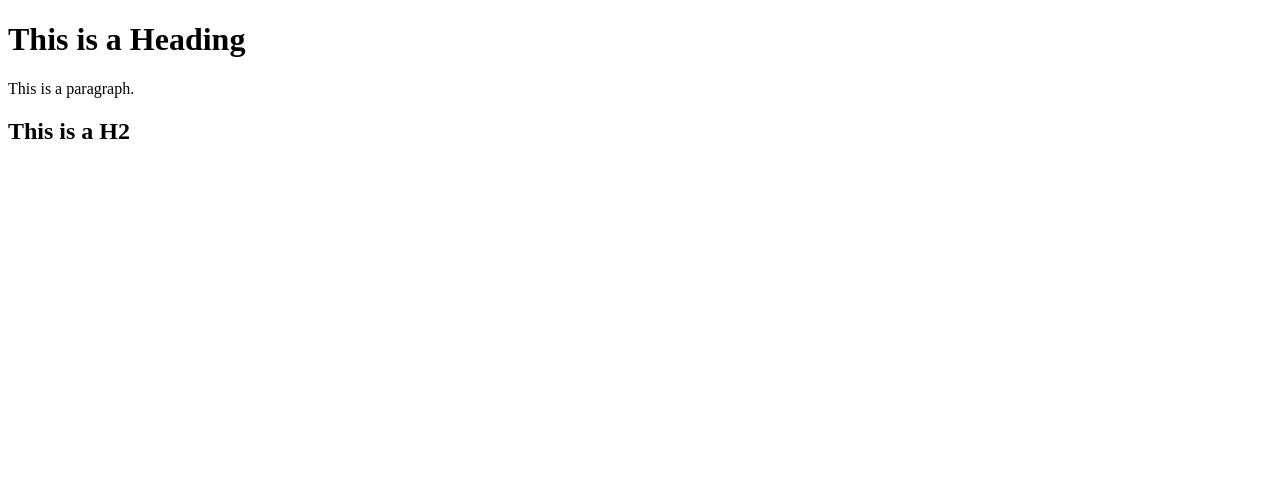
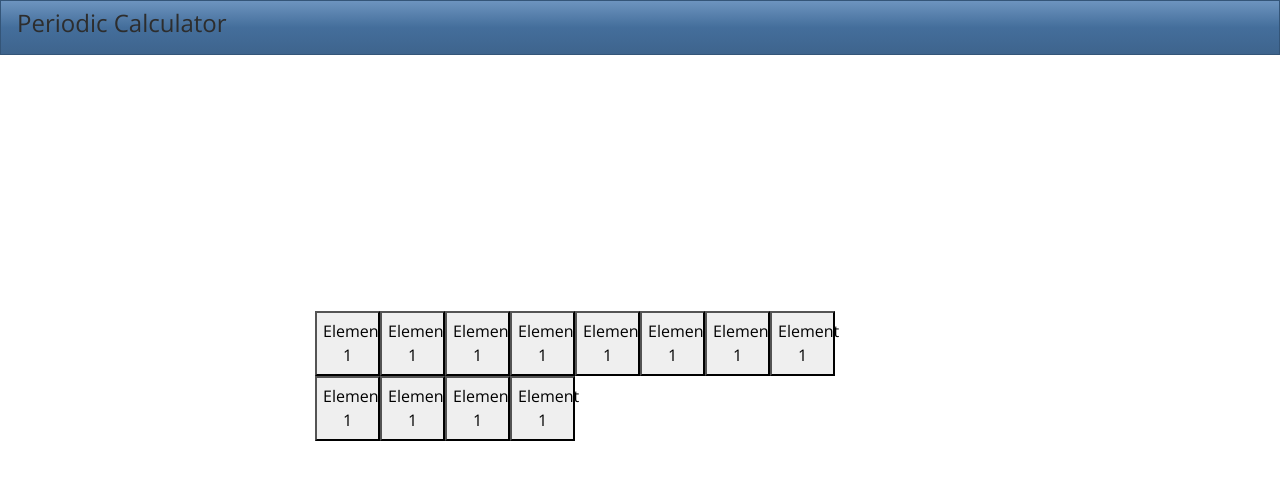
Before and after one commit to irtimus/PeriodicCalc, a plain HTML site: page Index.html in a window 1280 px wide. Drawn offline with nearby package versions, Linux system fonts and the light colour scheme.

Commit message:
Start of PeriodicTable

```diff
--- a/Index.html
+++ b/Index.html
@@ -2,13 +2,58 @@
 <!DOCTYPE html>
 <html>
 <head>
-<link rel="stylesheet" type="text/css" href="mystyle.css">
+<link rel="stylesheet" type="text/css" href="bootstrap.min.css">
+<link rel="stylesheet" type="text/css" href="myStyle.css">
 <title>Periodic Calculator</title>
 </head>
 <body>
+<nav class="navbar navbar-dark bg-primary">
+  <h4> Periodic Calculator <h4>
+</nav>
 
-<h1>This is a Heading</h1>
-<p>This is a paragraph.</p>
-<h2> This is a H2 </h2>
+<div class="body">
+    <div class="PeriodicTable">
+        <div class="row">
+            <div class = "element-container">
+                <button class="element"> Element 1</button>
+            </div>
+            <div class = "element-container">
+                <button class="element"> Element 1</button>
+            </div>
+            <div class = "element-container">
+                <button class="element"> Element 1</button>
+            </div>
+            <div class = "element-container">
+                <button class="element"> Element 1</button>
+            </div>
+            <div class = "element-container">
+                <button class="element"> Element 1</button>
+            </div>
+            <div class = "element-container">
+                <button class="element"> Element 1</button>
+            </div>
+            <div class = "element-container">
+                <button class="element"> Element 1</button>
+            </div>
+            <div class = "element-container">
+                <button class="element"> Element 1</button>
+            </div>
+        </div>
+        <div class="row">
+            <div class = "element-container">
+                <button class="element"> Element 1</button>
+            </div>
+            <div class = "element-container">
+                <button class="element"> Element 1</button>
+            </div>
+             <div class = "element-container">
+                <button class="element"> Element 1</button>
+            </div>
+            <div class = "element-container">
+                <button class="element"> Element 1</button>
+            </div>
+        </div>
+    </div>
+</div>
 </body>
 </html>
--- /dev/null
+++ b/myStyle.css
@@ -0,0 +1,25 @@
+.body {
+  position: absolute;
+  margin-top: 20%;
+  left: 25%;
+  right: 25%;
+}
+
+.periodicTable {
+  display: grid;
+  max-width: 80%;
+  margin-left: auto;
+}
+
+.row {
+  padding-left: 10px;
+}
+
+.h4 {
+  color: black;
+}
+
+.element {
+  height: 65px;
+  width: 65px;
+}
```
